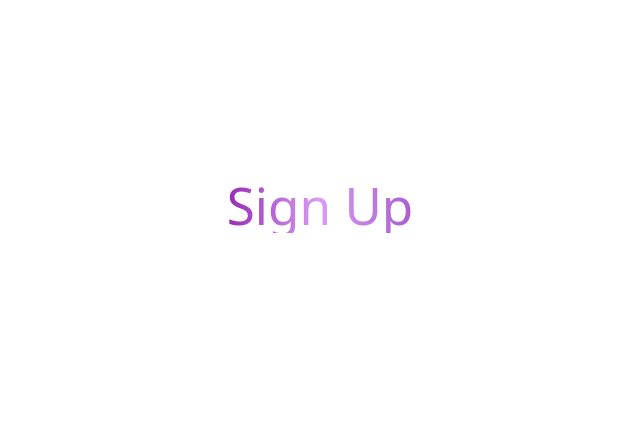
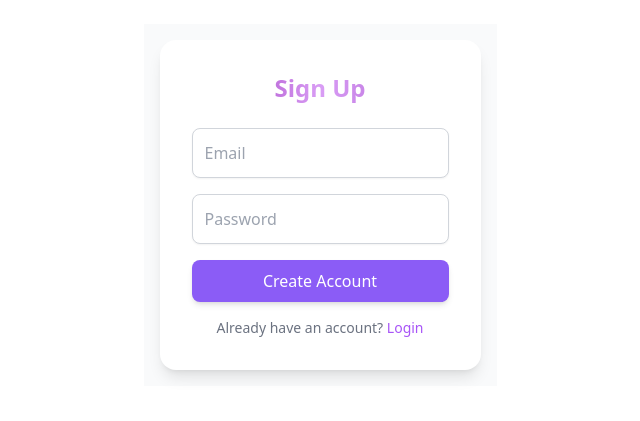
Before and after one commit to ileanat/ReviewRadar, a React (Vite) app: page /signup in a window 1280 px wide. Shown: the part 195-616 px from the top of the page, without its empty margins (320-960 px from the left). Built offline with nearby package versions, Linux system fonts and the light colour scheme.

Commit message:
customized SignUpPage to look similar to log in page.

```diff
--- a/src/SignUpPage.tsx
+++ b/src/SignUpPage.tsx
@@ -1,10 +1,98 @@
-export function SignUpPage() {
+import { useState } from "react";
+
+export default function SignUp() {
+  const [email, setEmail] = useState("");
+  const [password, setPassword] = useState("");
+  const [error, setError] = useState<string | null>(null);
+  const [success, setSuccess] = useState(false);
+
+  const handleSignUp = async (e: React.FormEvent) => {
+    e.preventDefault();
+    setError(null);
+    setSuccess(false);
+
+    try {
+      const res = await fetch("/api/register", {
+        method: "POST",
+        headers: { "Content-Type": "application/json" },
+        body: JSON.stringify({ email, password }),
+      });
+
+      const data = await res.json();
+
+      if (!res.ok) {
+        setError(data.error || "Signup failed");
+        return;
+      }
+
+      setSuccess(true);
+      // Optionally redirect after short delay
+      setTimeout(() => {
+        window.location.href = "/login";
+      }, 1500);
+    } catch (err) {
+      console.error(err);
+      setError("Error connecting to server");
+    } finally {
+      setPassword("");
+    }
+  };
+
   return (
-    <div>
-      <h1>Sign Up</h1>
-      {/* Sign up form goes here */}
+    <div className="flex items-center justify-center bg-gray-50 p-4">
+      <div className="w-full max-w-md bg-white p-8 rounded-2xl shadow-lg">
+        <h1 className="text-2xl font-bold mb-6 text-purple-500 text-center">
+          Sign Up
+        </h1>
+
+        {/* error or success messages */}
+        {error && (
+          <div className="mb-4 text-sm text-red-600 text-center">{error}</div>
+        )}
+        {success && (
+          <div className="mb-4 text-sm text-green-600 text-center">
+            Account created! Redirecting to login...
+          </div>
+        )}
+
+        <form className="flex flex-col" onSubmit={handleSignUp}>
+          {/* Email Input */}
+          <input
+            type="email"
+            placeholder="Email"
+            className="mb-4 p-3 border border-gray-300 rounded-lg shadow-sm focus:outline-none focus:ring-2 focus:ring-violet-400"
+            value={email}
+            onChange={(e) => setEmail(e.target.value)}
+            required
+          />
+
+          {/* Password Input */}
+          <input
+            type="password"
+            placeholder="Password"
+            className="mb-4 p-3 border border-gray-300 rounded-lg shadow-sm focus:outline-none focus:ring-2 focus:ring-violet-400"
+            value={password}
+            onChange={(e) => setPassword(e.target.value)}
+            required
+          />
+
+          {/* Sign Up Button */}
+          <button
+            type="submit"
+            className="px-4 py-2 bg-violet-500 text-white rounded-lg hover:bg-violet-600 shadow-md"
+          >
+            Create Account
+          </button>
+        </form>
+
+        <p className="text-sm text-gray-500 text-center mt-4">
+          Already have an account?{" "}
+            <a href="/login" className="text-purple-500 hover:underline">
+              Login
+            </a>
+        </p>
+
+      </div>
     </div>
   );
 }
-
-export default SignUpPage;
```
